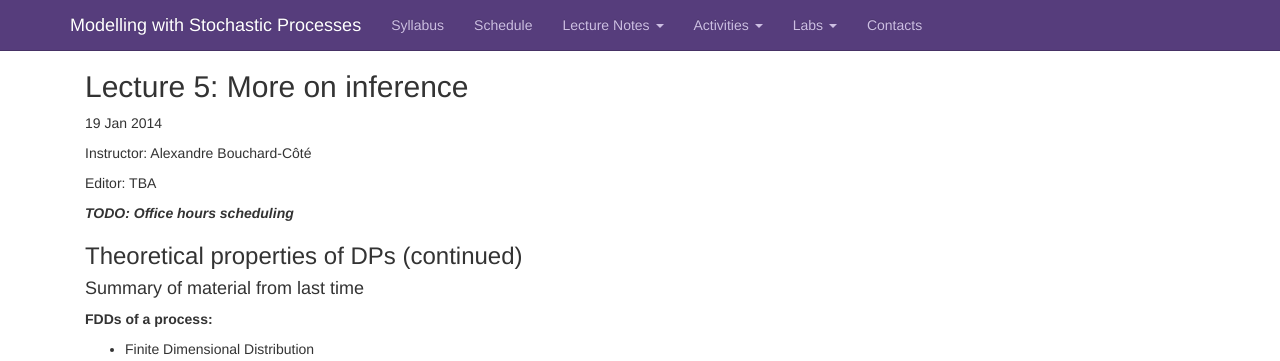
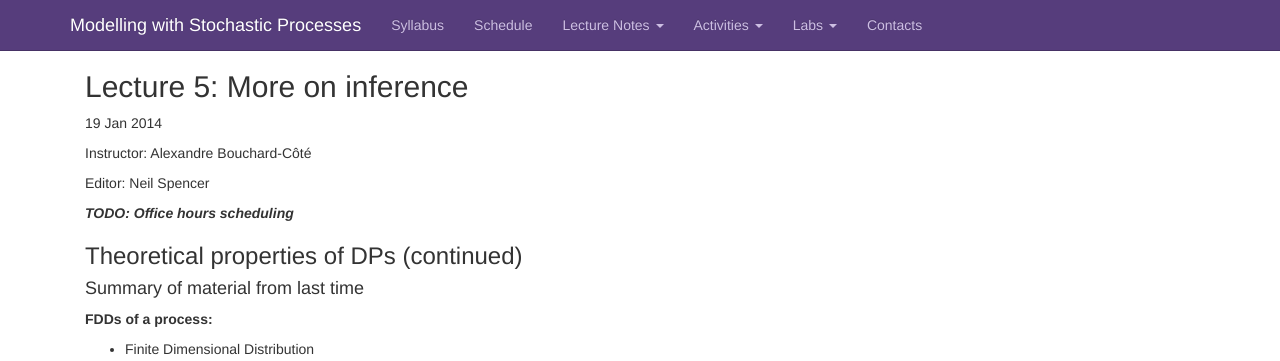
Before and after one commit to snowdj/stochastic_process_notes, a Jekyll site: the page built from _posts/2014-01-19-notes-lecture5.md, in a window 1280 px wide and 900 px high. Shown: the top 361 px of the window. Built offline with Jekyll 4.4.1, drawn with Linux system fonts in a browser that asks for light colours; nearby versions of some CDN libraries; Markdown is read by kramdown in place of the engine named in the settings; formulas are drawn with MathJax 3; comment, search, counter and statistics services are not loaded.

```diff
--- a/_posts/2014-01-19-notes-lecture5.md
+++ b/_posts/2014-01-19-notes-lecture5.md
@@ -6,7 +6,7 @@ category: 'Lecture'
 
 Instructor: Alexandre Bouchard-C&ocirc;t&eacute;
 
-Editor: TBA
+Editor: Neil Spencer
 
 ***TODO: Office hours scheduling***
 
```
Also changed, not shown: _posts/2014-01-17-homework2.md (+2 -0 lines), 1 other file.
